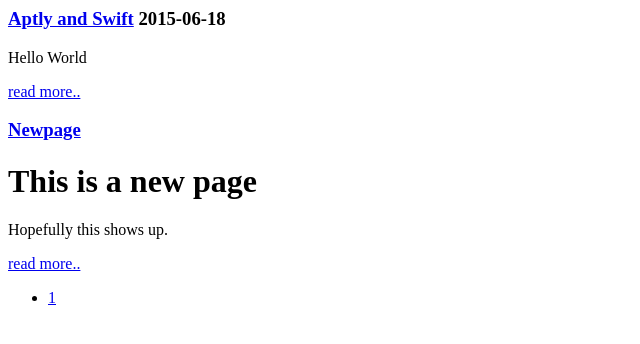
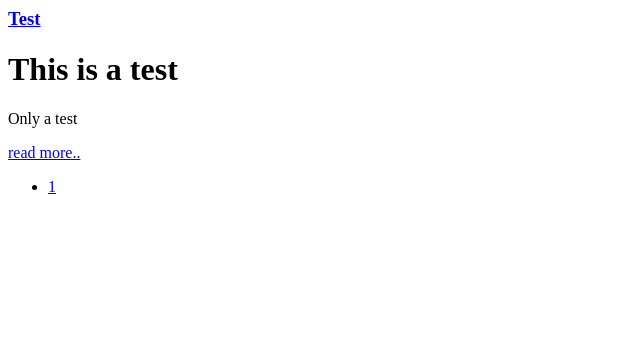
Before and after one commit to atombaby/atombaby.github.io, a plain HTML site: page pages/index/1/index.html in a window 1280 px wide. Shown: the whole page, without its empty margins (0-640 px from the left). Drawn offline with Linux system fonts and the light colour scheme.

Commit message:
gh-pages: 620143185f679b9457540472d511616253a98801 added test content

```diff
--- a/pages/index/1/index.html
+++ b/pages/index/1/index.html
@@ -1,27 +1,16 @@
 <div class="row-fluid">
   <div class="span12">
       <div class="pages">
-        <h3 class="title"><a href="/pages/aptly-and-swift">Aptly and Swift</a> <span class="date">2015-06-18</span></h3>
+        <h3 class="title"><a href="/pages/test">Test</a> <span class="date"></span></h3>
 
         <div class="summary">
-<p>Hello World</p>
+<h1 id="toc_0">This is a test</h1>
+
+<p>Only a test</p>
 </div>
 
         <div class="more">
-          <a href="/pages/aptly-and-swift" class="btn btn-small">read more..</a>
-        </div>
-      </div>
-      <div class="pages">
-        <h3 class="title"><a href="/pages/newpage">Newpage</a> <span class="date"></span></h3>
-
-        <div class="summary">
-<h1 id="toc_0">This is a new page</h1>
-
-<p>Hopefully this shows up.</p>
-</div>
-
-        <div class="more">
-          <a href="/pages/newpage" class="btn btn-small">read more..</a>
+          <a href="/pages/test" class="btn btn-small">read more..</a>
         </div>
       </div>
 
```
Also changed, not shown: pages/aptly-and-swift/index.html (deleted, +0 -1 lines), pages/newpage/index.html (deleted, +0 -3 lines), pages/rss.xml (+4 -11 lines), pages/test/index.html (added, +3 -0 lines), 2 other files.
